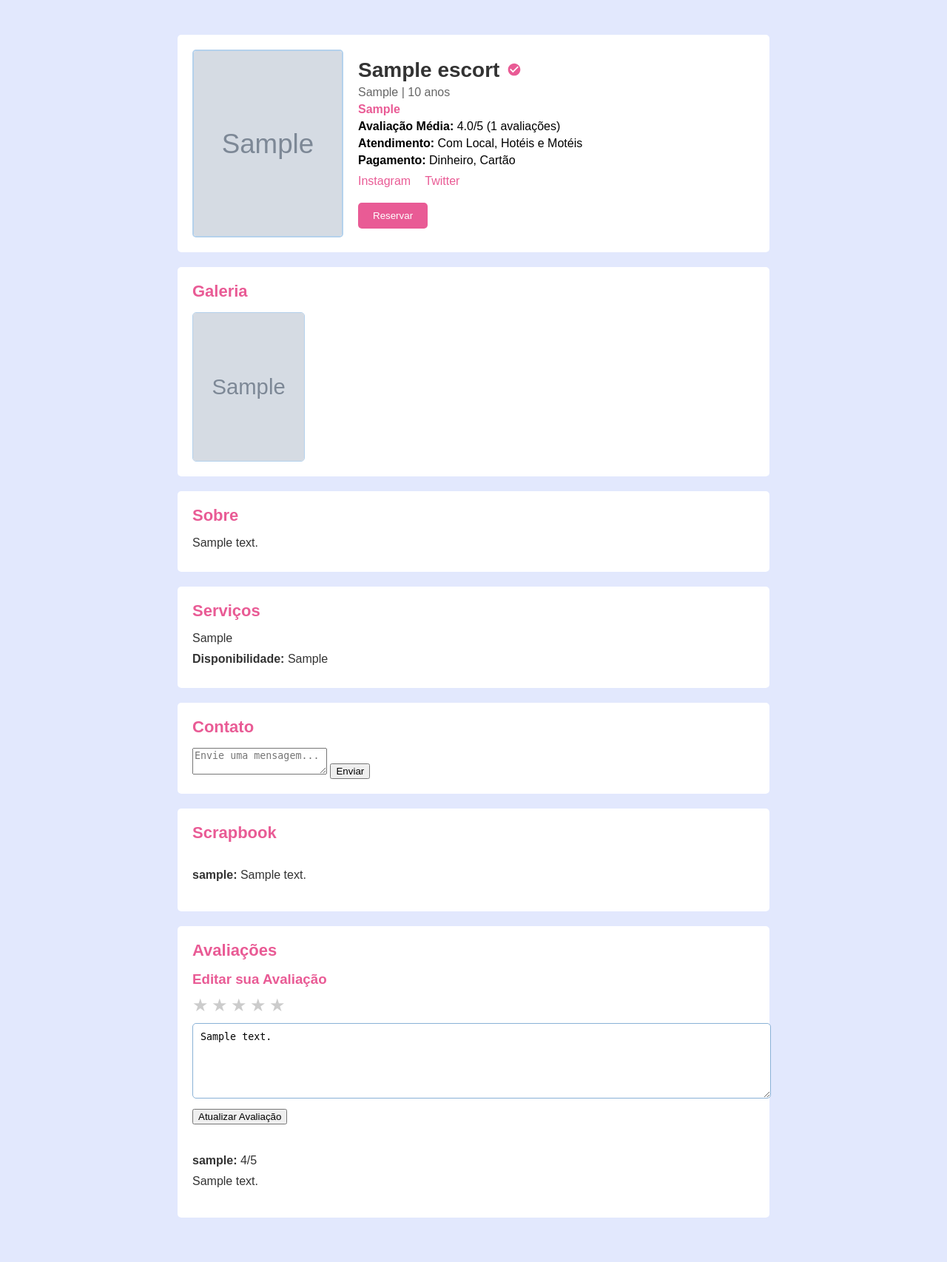
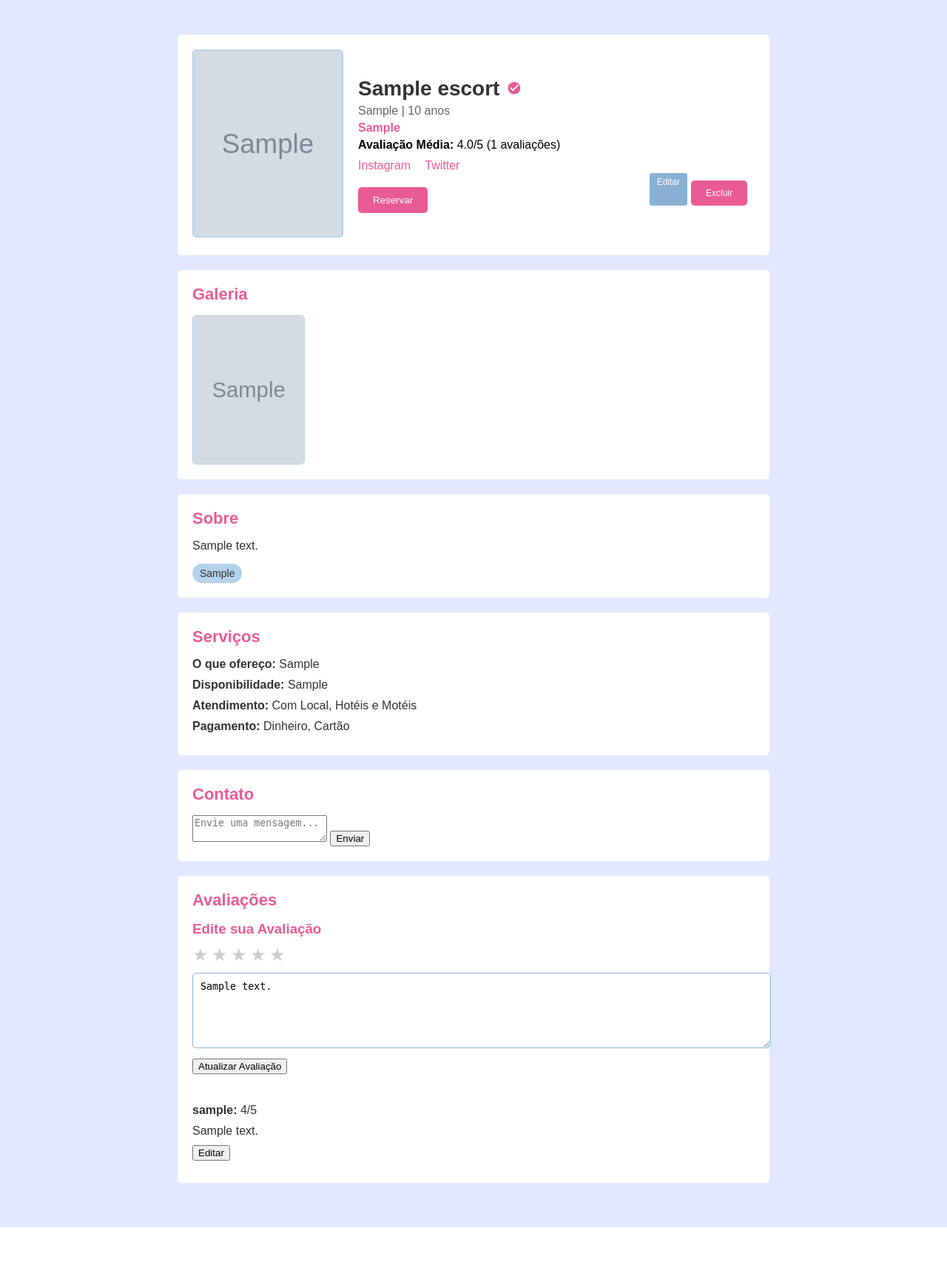
Before and after one commit to fcknboss/Site, a PHP site: page /profile.php?id=1 in a window 1280 px wide. Shown: the part 53-1759 px from the top of the page at 74% size. After the commit the page ends 1712 px from the top, so only its background shows below. Run offline with PHP 8.4, Linux system fonts and the light colour scheme; the visitor is signed in with stand-in values (Sample User, id 1); tables that the repository leaves empty or names only in its code hold one stand-in row (values such as "Sample post"); grey boxes marked "Sample" are stand-in pictures.

Commit message:
Transferido botões Editar/Excluir para o profile-info no profile.php

```diff
--- a/profile.php
+++ b/profile.php
@@ -14,7 +14,6 @@ if (!$escort) {
     die("Acompanhante não encontrada.");
 }
 
-// Calcular média das avaliações
 $stmt = $conn->prepare("SELECT AVG(rating) as avg_rating, COUNT(*) as review_count FROM reviews WHERE escort_id = ? AND is_approved = 1");
 $stmt->bind_param("i", $id);
 $stmt->execute();
@@ -22,14 +21,11 @@ $rating_data = $stmt->get_result()->fetch_assoc();
 $avg_rating = $rating_data['avg_rating'] ? number_format($rating_data['avg_rating'], 1) : 'N/A';
 $review_count = $rating_data['review_count'];
 
-// Verificar se o usuário já avaliou
-$user_review = null;
-if (isset($_SESSION['user_id'])) {
-    $stmt = $conn->prepare("SELECT id, rating, comment FROM reviews WHERE escort_id = ? AND client_id = ?");
-    $stmt->bind_param("ii", $id, $_SESSION['user_id']);
-    $stmt->execute();
-    $user_review = $stmt->get_result()->fetch_assoc();
-}
+$user_id = $_SESSION['user_id'];
+$stmt = $conn->prepare("SELECT id, rating, comment FROM reviews WHERE escort_id = ? AND client_id = ?");
+$stmt->bind_param("ii", $id, $user_id);
+$stmt->execute();
+$user_review = $stmt->get_result()->fetch_assoc();
 ?>
 
 <!DOCTYPE html>
@@ -60,7 +56,9 @@ if (isset($_SESSION['user_id'])) {
 
     <div class="profile-container">
         <div class="profile-header">
-            <img src="<?php echo $escort['profile_photo']; ?>" alt="<?php echo $escort['name']; ?>">
+            <div class="profile-photo-container">
+                <img src="<?php echo $escort['profile_photo']; ?>" alt="<?php echo $escort['name']; ?>">
+            </div>
             <div class="profile-info">
                 <h1>
                     <?php echo $escort['name']; ?>
@@ -86,13 +84,17 @@ if (isset($_SESSION['user_id'])) {
                 <p class="location"><?php echo $escort['location']; ?> | <?php echo $escort['age']; ?> anos</p>
                 <p class="rates"><?php echo $escort['rates']; ?></p>
                 <p><strong>Avaliação Média:</strong> <?php echo $avg_rating; ?>/5 (<?php echo $review_count; ?> avaliações)</p>
-                <p><strong>Atendimento:</strong> Com Local, Hotéis e Motéis</p>
-                <p><strong>Pagamento:</strong> Dinheiro, Cartão</p>
                 <div class="social-links">
                     <a href="https://instagram.com/<?php echo strtolower(str_replace(' ', '', $escort['username'])); ?>" target="_blank">Instagram</a>
                     <a href="https://twitter.com/<?php echo strtolower(str_replace(' ', '', $escort['username'])); ?>" target="_blank">Twitter</a>
                 </div>
                 <button>Reservar</button>
+                <?php if ($_SESSION['role'] === 'admin'): ?>
+                    <div class="profile-actions">
+                        <a href="edit_escort.php?id=<?php echo $id; ?>" class="edit-btn">Editar</a>
+                        <button onclick="deleteEscort(<?php echo $id; ?>)" class="delete-btn">Excluir</button>
+                    </div>
+                <?php endif; ?>
             </div>
         </div>
 
@@ -114,12 +116,24 @@ if (isset($_SESSION['user_id'])) {
         <div class="profile-section">
             <h2>Sobre</h2>
             <p><?php echo $escort['description']; ?></p>
+            <?php if ($escort['physical_traits']): ?>
+                <div class="tags">
+                    <?php
+                    $traits = explode(',', $escort['physical_traits']);
+                    foreach ($traits as $trait) {
+                        echo "<span class='tag'>" . trim($trait) . "</span>";
+                    }
+                    ?>
+                </div>
+            <?php endif; ?>
         </div>
 
         <div class="profile-section">
             <h2>Serviços</h2>
-            <p><?php echo $escort['services']; ?></p>
+            <p><strong>O que ofereço:</strong> <?php echo $escort['services']; ?></p>
             <p><strong>Disponibilidade:</strong> <?php echo $escort['availability']; ?></p>
+            <p><strong>Atendimento:</strong> Com Local, Hotéis e Motéis</p>
+            <p><strong>Pagamento:</strong> Dinheiro, Cartão</p>
         </div>
 
         <div class="profile-section">
@@ -132,24 +146,9 @@ if (isset($_SESSION['user_id'])) {
         </div>
 
         <div class="profile-section">
-            <h2>Scrapbook</h2>
-            <?php
-            $stmt = $conn->prepare("SELECT s.message, u.username FROM scraps s JOIN users u ON s.client_id = u.id WHERE s.escort_id = ?");
-            $stmt->bind_param("i", $id);
-            $stmt->execute();
-            $scraps = $stmt->get_result();
-            while ($scrap = $scraps->fetch_assoc()) {
-                echo "<div class='scrap'>";
-                echo "<p><strong>" . $scrap['username'] . ":</strong> " . $scrap['message'] . "</p>";
-                echo "</div>";
-            }
-            ?>
-        </div>
-
-        <div class="profile-section">
             <h2>Avaliações</h2>
             <div class="review-form">
-                <h3><?php echo $user_review ? 'Editar sua Avaliação' : 'Deixe sua Avaliação'; ?></h3>
+                <h3><?php echo $user_review ? 'Edite sua Avaliação' : 'Deixe sua Avaliação'; ?></h3>
                 <div class="star-rating">
                     <span class="star" data-value="1">★</span>
                     <span class="star" data-value="2">★</span>
@@ -159,20 +158,26 @@ if (isset($_SESSION['user_id'])) {
                 </div>
                 <input type="hidden" id="rating-value" value="<?php echo $user_review ? $user_review['rating'] : 0; ?>">
                 <textarea id="review-comment" placeholder="Escreva seu comentário..." required><?php echo $user_review ? $user_review['comment'] : ''; ?></textarea>
-                <button onclick="submitReview(<?php echo $id; ?>, <?php echo $user_review ? $user_review['id'] : 'null'; ?>)">
+                <button onclick="submitReview(<?php echo $id; ?>, <?php echo $user_review ? 'true' : 'false'; ?>)">
                     <?php echo $user_review ? 'Atualizar Avaliação' : 'Enviar Avaliação'; ?>
                 </button>
             </div>
             <div id="reviews-list">
                 <?php
-                $stmt = $conn->prepare("SELECT r.id, r.rating, r.comment, u.username FROM reviews r JOIN users u ON r.client_id = u.id WHERE r.escort_id = ? AND r.is_approved = 1");
+                $stmt = $conn->prepare("SELECT r.rating, r.comment, u.username, r.client_id
+                                        FROM reviews r
+                                        JOIN users u ON r.client_id = u.id
+                                        WHERE r.escort_id = ? AND r.is_approved = 1");
                 $stmt->bind_param("i", $id);
                 $stmt->execute();
                 $reviews = $stmt->get_result();
                 while ($review = $reviews->fetch_assoc()) {
-                    echo "<div class='review' data-id='" . $review['id'] . "'>";
+                    echo "<div class='review' id='review-" . $review['client_id'] . "'>";
                     echo "<p><strong>" . $review['username'] . ":</strong> " . $review['rating'] . "/5</p>";
                     echo "<p>" . $review['comment'] . "</p>";
+                    if ($review['client_id'] == $user_id) {
+                        echo "<button onclick='editReview(" . $id . ")'>Editar</button>";
+                    }
                     echo "</div>";
                 }
                 ?>
--- a/script.js
+++ b/script.js
@@ -1,3 +1,22 @@
+function deleteEscort(id) {
+    if (confirm('Tem certeza que deseja excluir este perfil?')) {
+        fetch('delete_escort.php', {
+            method: 'POST',
+            headers: { 'Content-Type': 'application/x-www-form-urlencoded' },
+            body: `id=${id}`
+        })
+        .then(response => response.json())
+        .then(data => {
+            if (data.status === 'success') {
+                window.location.href = 'index.php';
+            } else {
+                alert(data.message);
+            }
+        });
+    }
+}
+
+// ... (outras funções mantidas: setRating, submitReview, editReview, etc.) ...
 function approveReview(reviewId) {
     fetch('approve_review.php', {
         method: 'POST',
--- a/style.css
+++ b/style.css
@@ -672,3 +672,95 @@ body {
     border-radius: 5px;
     cursor: pointer;
 }
+/* ... (estilos anteriores mantidos) ... */
+
+.tags {
+    margin-top: 10px;
+}
+
+.tag {
+    display: inline-block;
+    background-color: #B4D1EC;
+    color: #333;
+    padding: 5px 10px;
+    border-radius: 15px;
+    margin: 5px 5px 0 0;
+    font-size: 14px;
+}
+/* ... (estilos anteriores mantidos) ... */
+
+.profile-actions {
+    position: fixed;
+    bottom: 20px;
+    right: 20px;
+    display: flex;
+    gap: 10px;
+}
+
+.edit-btn {
+    padding: 10px 20px;
+    background-color: #89B1D6;
+    color: white;
+    text-decoration: none;
+    border-radius: 5px;
+    cursor: pointer;
+}
+
+.delete-btn {
+    padding: 10px 20px;
+    background-color: #E95B95;
+    color: white;
+    border: none;
+    border-radius: 5px;
+    cursor: pointer;
+}
+/* ... (estilos anteriores mantidos) ... */
+
+./* ... (estilos anteriores mantidos) ... */
+
+.profile-photo-container {
+    display: inline-block;
+}
+
+.profile-header img {
+    width: 200px;
+    height: 250px;
+    object-fit: cover;
+    border-radius: 5px;
+    border: 2px solid #B4D1EC;
+    margin-right: 20px;
+}
+
+.profile-info {
+    position: relative;
+    display: inline-block;
+    vertical-align: top;
+    width: calc(100% - 220px); /* Ajusta para a largura da foto */
+}
+
+.profile-actions {
+    position: absolute;
+    bottom: 10px;
+    right: 10px;
+    display: flex;
+    gap: 5px;
+}
+
+.edit-btn, .delete-btn {
+    padding: 5px 10px;
+    font-size: 12px;
+    border-radius: 3px;
+    text-decoration: none;
+    cursor: pointer;
+}
+
+.edit-btn {
+    background-color: #89B1D6;
+    color: white;
+}
+
+.delete-btn {
+    background-color: #E95B95;
+    color: white;
+    border: none;
+}
```
Also changed, not shown: add_escort.php (+7 -4 lines), admin.php (+11 -7 lines), db_setup.php (+6 -8 lines), delete_escort.php (added, +44 -0 lines), edit_escort.php (added, +151 -0 lines), uploads/image (1).png (added).
